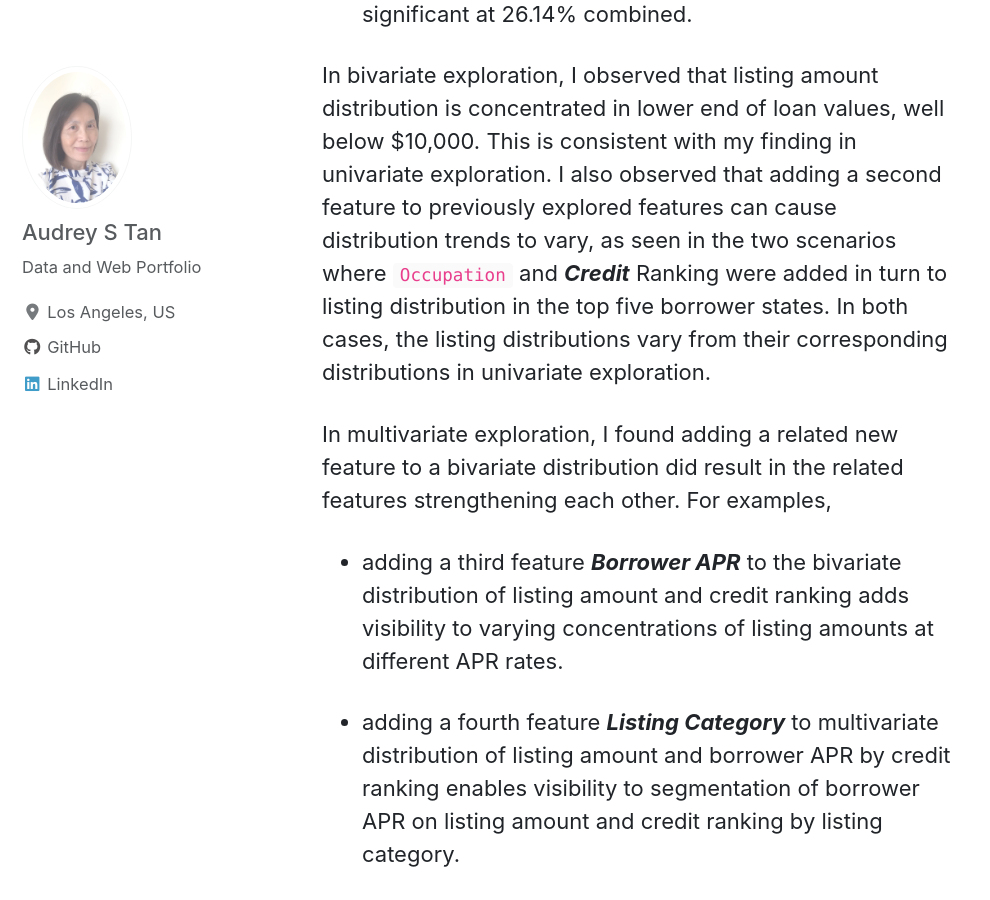
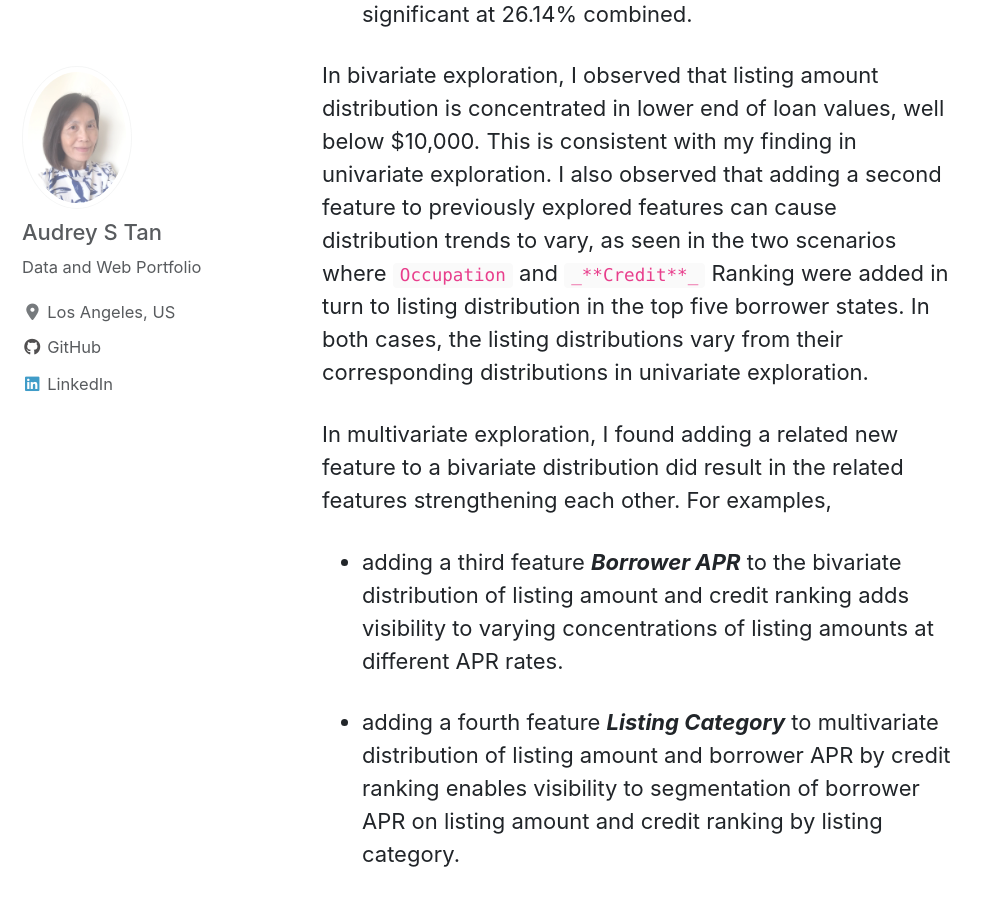
Before and after one commit to atan4583/atan4583.github.io, a Jekyll site: the page built from _posts/2019-06-09-Project 5-DataVisualization.md, in a window 1280 px wide and 900 px high, scrolled down 1940 px. Shown: the whole window, without its empty margins (0-990 px from the left). Built offline with Jekyll 4.4.1, drawn with Linux system fonts in a browser that asks for light colours; cached includes are drawn as plain includes; nearby versions of some CDN libraries; formulas are drawn with MathJax 3.

```diff
--- a/_posts/2019-06-09-Project 5-DataVisualization.md
+++ b/_posts/2019-06-09-Project 5-DataVisualization.md
@@ -29,7 +29,7 @@ In univariate exploration, I found:
 
 - distribution listing amount shows majority of loan listings were below $3000 in values, employment status distribution shows a combined 97.02% of borrowers were in full, self or part time employment statuses. Yet listings in charged off and defaulted statuses is significant at 26.14% combined.
 
-In bivariate exploration, I observed that listing amount distribution is concentrated in lower end of loan values, well below $10,000. This is consistent with my finding in univariate exploration. I also observed that adding a second feature to previously explored features can cause distribution trends to vary, as seen in the two scenarios where `Occupation` and _**Credit**_ Ranking were added in turn to listing distribution in the top five borrower states. In both cases, the listing distributions vary from their corresponding distributions in univariate exploration.
+In bivariate exploration, I observed that listing amount distribution is concentrated in lower end of loan values, well below $10,000. This is consistent with my finding in univariate exploration. I also observed that adding a second feature to previously explored features can cause distribution trends to vary, as seen in the two scenarios where `Occupation` and `_**Credit**_` Ranking were added in turn to listing distribution in the top five borrower states. In both cases, the listing distributions vary from their corresponding distributions in univariate exploration.
 
 In multivariate exploration, I found adding a related new feature to a bivariate distribution did result in the related features strengthening each other. For examples,
 - adding a third feature _**Borrower APR**_ to the bivariate distribution of listing amount and credit ranking adds visibility to varying concentrations of listing amounts at different APR rates.
```
